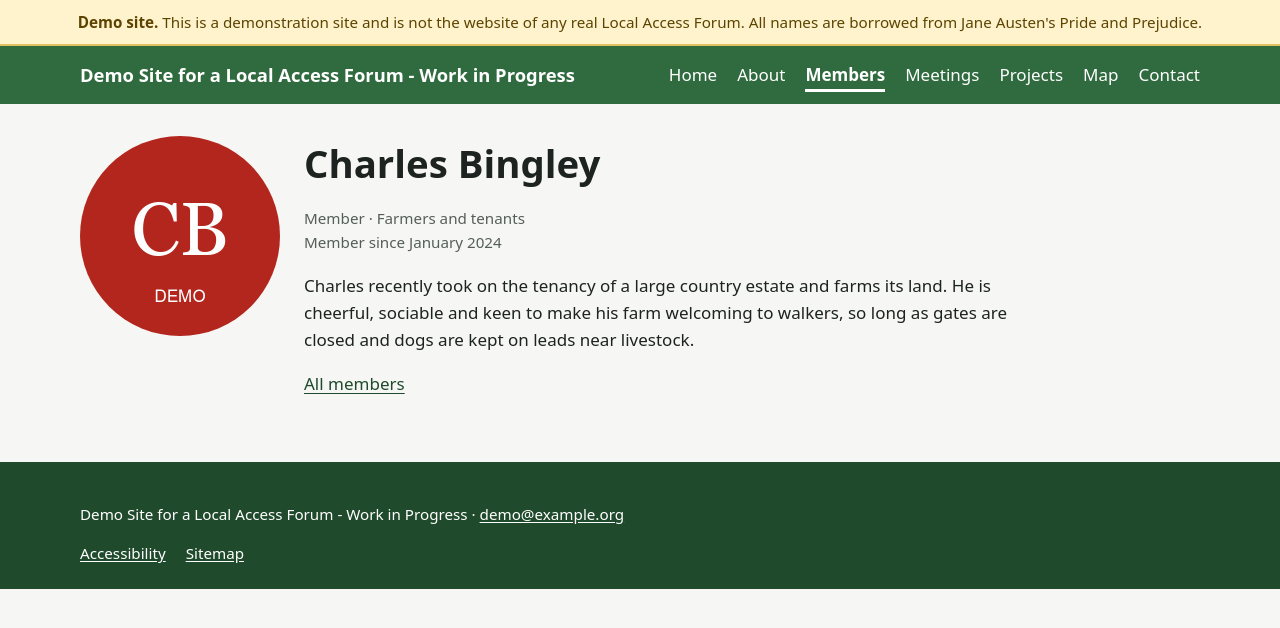
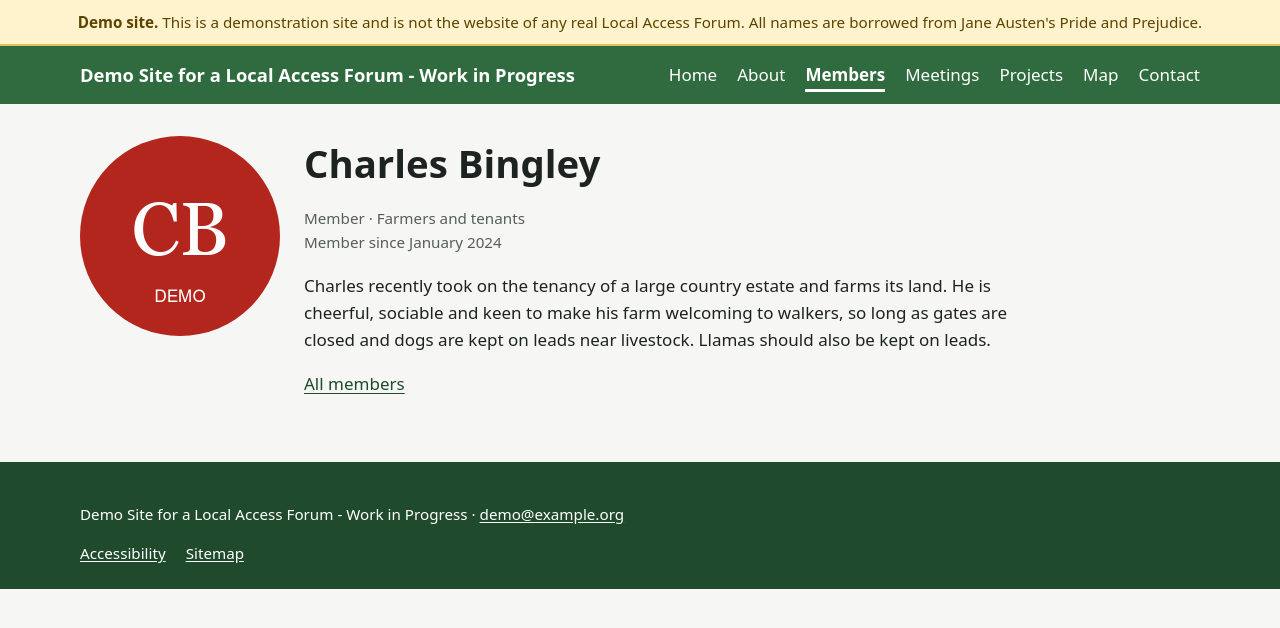
Before and after one commit to StephDriver/laf_demo, a Jekyll site: the page built from demo_content/_current/members/charles-bingley/profile.md, in a window 1280 px wide. Shown: the top 628 px of the page. Built offline with Jekyll 4.4.1, drawn with Linux system fonts in a browser that asks for light colours.

Commit message:
Update profile.md
online edit of member details.

```diff
--- a/demo_content/_current/members/charles-bingley/profile.md
+++ b/demo_content/_current/members/charles-bingley/profile.md
@@ -5,4 +5,4 @@ interest: Farmers and tenants
 joined: "2024-01"
 left:
 ---
-Charles recently took on the tenancy of a large country estate and farms its land. He is cheerful, sociable and keen to make his farm welcoming to walkers, so long as gates are closed and dogs are kept on leads near livestock.
+Charles recently took on the tenancy of a large country estate and farms its land. He is cheerful, sociable and keen to make his farm welcoming to walkers, so long as gates are closed and dogs are kept on leads near livestock.  Llamas should also be kept on leads.
```
